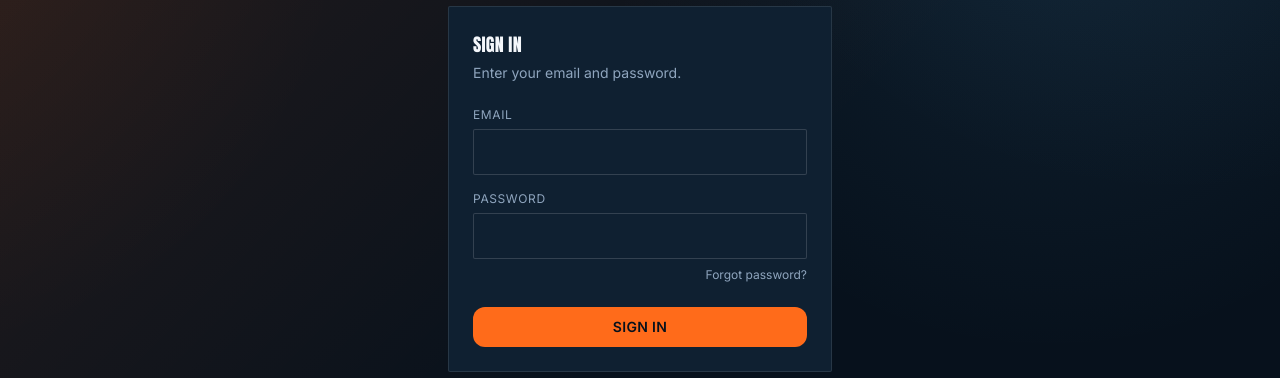
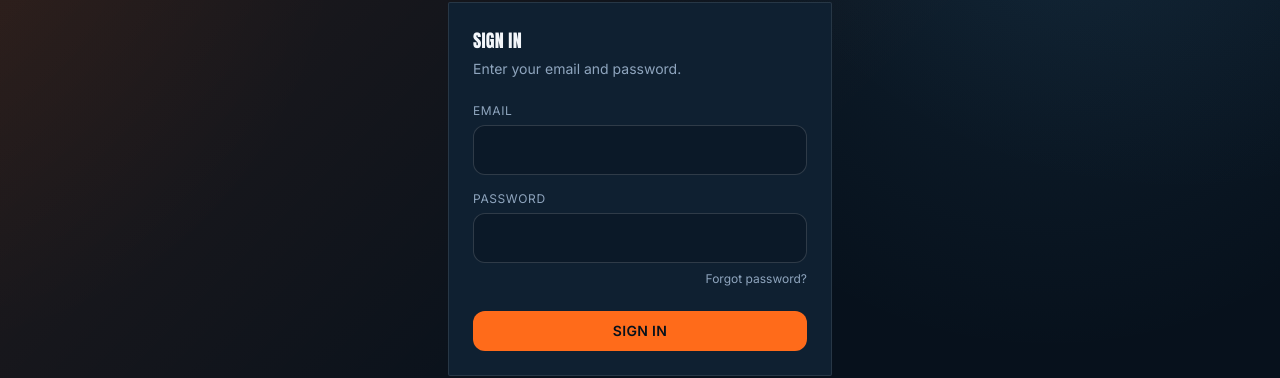
Before and after one commit to jcrist89/jcf-portal, a Next.js app: page /login in a window 1280 px wide. Shown: the part 237-615 px from the top of the page. Built offline with nearby package versions, Linux system fonts and the light colour scheme.

Commit message:
design: smooth shared form inputs

```diff
--- a/src/components/Input.tsx
+++ b/src/components/Input.tsx
@@ -14,7 +14,7 @@ export const Input = forwardRef<HTMLInputElement, InputHTMLAttributes<HTMLInputE
         <input
           ref={ref}
           id={inputId}
-          className={`bg-jcf-panel border border-white/15 rounded-sm px-3 py-2.5 text-white placeholder:text-jcf-gray/60 focus:outline-none focus:border-jcf-gold focus-visible:ring-2 focus-visible:ring-jcf-gold/80 ${className}`}
+          className={`bg-jcf-black/40 border border-white/15 rounded-xl px-4 py-3 text-white placeholder:text-jcf-gray/60 focus:outline-none focus:border-jcf-gold focus-visible:ring-2 focus-visible:ring-jcf-gold/80 ${className}`}
           {...props}
         />
       </div>
```
